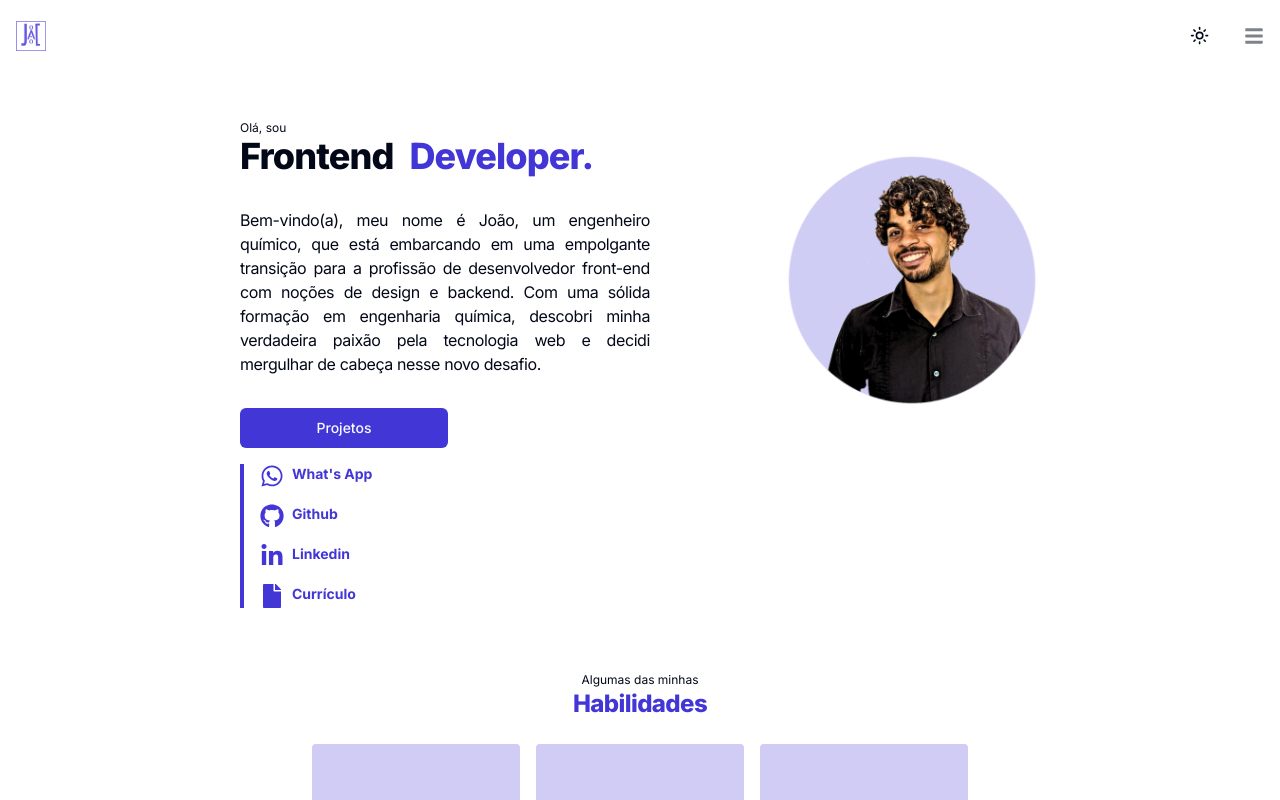
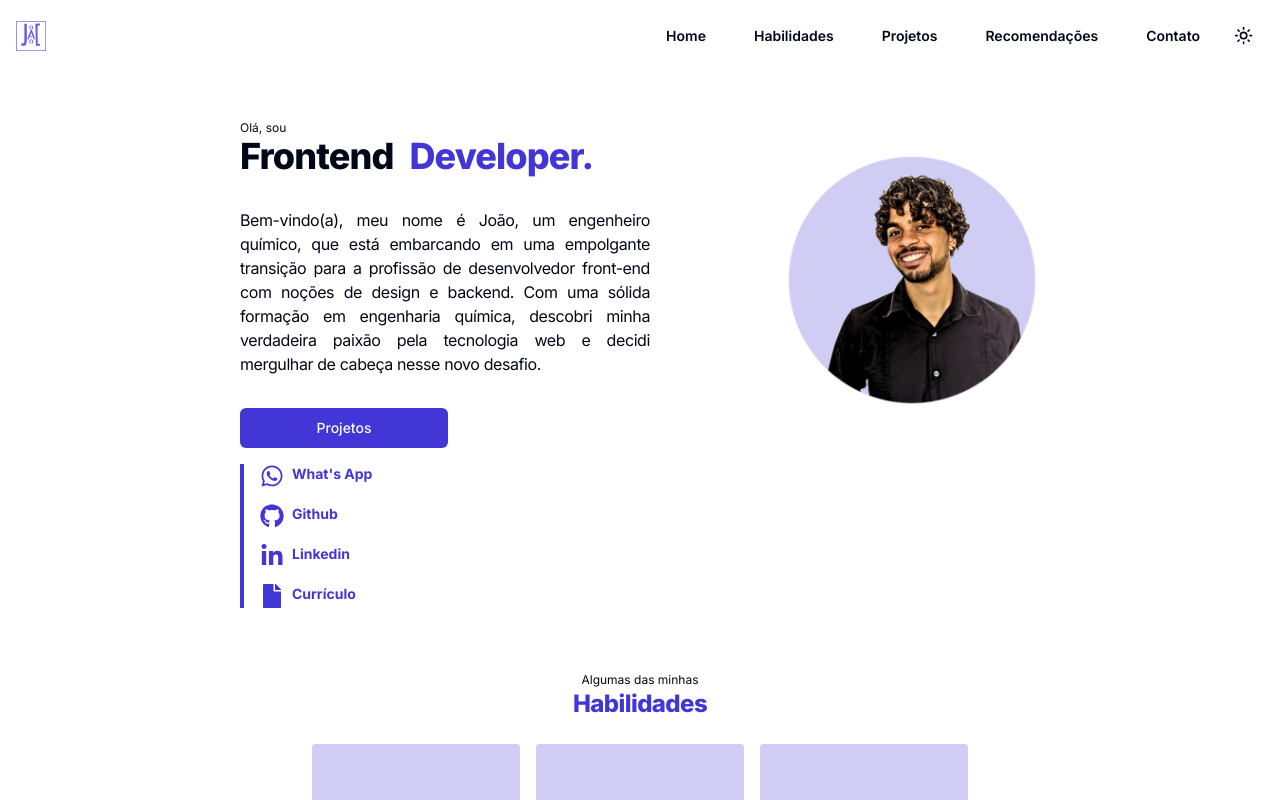
Before and after one commit to joaonevescampos/new-portfolio, a Next.js app: page / in a window 1280 px wide. Shown: the top 800 px of the page. Built offline with nearby package versions, Linux system fonts and the light colour scheme.

Commit message:
made the header desktop version

```diff
--- a/src/app/page.tsx
+++ b/src/app/page.tsx
@@ -1,10 +1,10 @@
-import Header from "@/components/Header";
-import Introduction from "../components/Introduction";
+import { Header } from "@/components/Header";
+import { Introduction } from "../components/Introduction";
 import { Skills } from "@/components/Skills";
 import { Projects } from "@/components/Projects";
 import { Recomendations } from "@/components/Recomendations";
 import { Contact } from "@/components/Contact";
-import Footer from "@/components/Footer";
+import { Footer } from "@/components/Footer";
 
 export default function Home() {
   return (
--- /dev/null
+++ b/src/components/DesktopMenu/index.tsx
@@ -0,0 +1,24 @@
+
+export function DesktopMenu() {
+    return (
+        <nav >
+            <ul className="flex gap-12 font-semibold text-sm">
+                <li>
+                    <a href="#" className="hover:border-b-4 hover:border-purple-color01 hover:transition-all hover:font-bold">Home</a>
+                </li>
+                <li>
+                    <a href="#" className="hover:border-b-4 hover:border-purple-color01 hover:transition-all hover:font-bold">Habilidades</a>
+                </li>
+                <li>
+                    <a href="#" className="hover:border-b-4 hover:border-purple-color01 hover:transition-all hover:font-bold">Projetos</a>
+                </li>
+                <li>
+                    <a href="#" className="hover:border-b-4 hover:border-purple-color01 hover:transition-all hover:font-bold">Recomendações</a>
+                </li>
+                <li>
+                    <a href="#" className="hover:border-b-4 hover:border-purple-color01 hover:transition-all hover:font-bold">Contato</a>
+                </li>
+            </ul>
+        </nav>
+    )
+}
--- a/src/components/Footer/index.tsx
+++ b/src/components/Footer/index.tsx
@@ -1,6 +1,6 @@
 import { FaGithub, FaLinkedinIn, FaWhatsapp } from "react-icons/fa";
 
-export default function Footer() {
+export function Footer() {
     return (
         <footer className="flex flex-col justify-center items-center bg-purple-color01 w-screen h-44 text-white">
             <div className="flex justify-center items-center gap-8 w-72 my-4 text-2xl">
--- a/src/components/Header/index.tsx
+++ b/src/components/Header/index.tsx
@@ -1,13 +1,30 @@
+"use client";
 import Image from "next/image";
 import logo from "../../assets/logo-portfolio.png";
 import { ModeToggle } from "../ModeToggle";
-import { Menu } from "../Menu";
+import { MobileMenu } from "../MobileMenu";
+import { useEffect, useState } from "react";
+import { DesktopMenu } from "../DesktopMenu";
 // FaWhatsapp, FaLinkedinIn, FaGithub, FaFile
 //front: FaCode, design FaDesktop, back: FaCube
 //Tecnologias: /di
 //DiHTML5, DiCSS3, DiJsBadge, DiReact, DiBootstrap, DiPostgresql, DiNodeJsSmall,
 //DiGit, FaGithub, FaFigma, SiTailwindcss, SiCanva, SiGimp
-export default function Header() {
+export function Header() {
+    const [windowSize, setWindowSize] = useState(window.innerWidth);
+
+    useEffect(() => {
+        const handleResize = () => {
+            setWindowSize(window.innerWidth);
+        }
+
+        handleResize()
+        window.addEventListener('resize', handleResize);
+
+        return () => {
+            window.removeEventListener('resize', handleResize);
+        }
+    }, []);
     return (
         <header className="flex justify-between items-center m-4">
             <div>
@@ -19,8 +36,18 @@ export default function Header() {
                 />
             </div>
             <div className="flex items-center gap-6">
-                <ModeToggle />
-                <Menu />
+                {windowSize <= 768 ? (
+                    <>
+                        <ModeToggle />
+                        <MobileMenu />
+                    </>
+                ) : (
+                    <>
+                        <DesktopMenu />
+                        <ModeToggle />
+                    </>
+                )}
+
             </div>
         </header>
     );
--- a/src/components/Introduction/index.tsx
+++ b/src/components/Introduction/index.tsx
@@ -4,7 +4,7 @@ import { FaBars, FaMoon, FaSun, FaWhatsapp, FaLinkedinIn, FaGithub, FaFile } fro
 import { GoSun } from "react-icons/go";
 import { Button } from "../ui/button";
 
-export default function Introduction() {
+export function Introduction() {
     return (
         <div className="flex flex-col items-center justify-center md:flex-row-reverse md:gap-40 lg:gap-64 md:items-start md:justify-start p-8">
             <div>
--- a/src/components/Menu/index.tsx
+++ b/src/components/MobileMenu/index.tsx
@@ -1,5 +1,4 @@
-
-
+// "use client"
 import { Button } from "@/components/ui/button"
 import {
 DropdownMenu,
@@ -16,7 +15,7 @@ DropdownMenuTrigger,
 } from "@/components/ui/dropdown-menu"
 import { FaBars } from "react-icons/fa"
 
-export function Menu() {
+export function MobileMenu() {
 return (
     <DropdownMenu>
     <DropdownMenuTrigger asChild>
```
